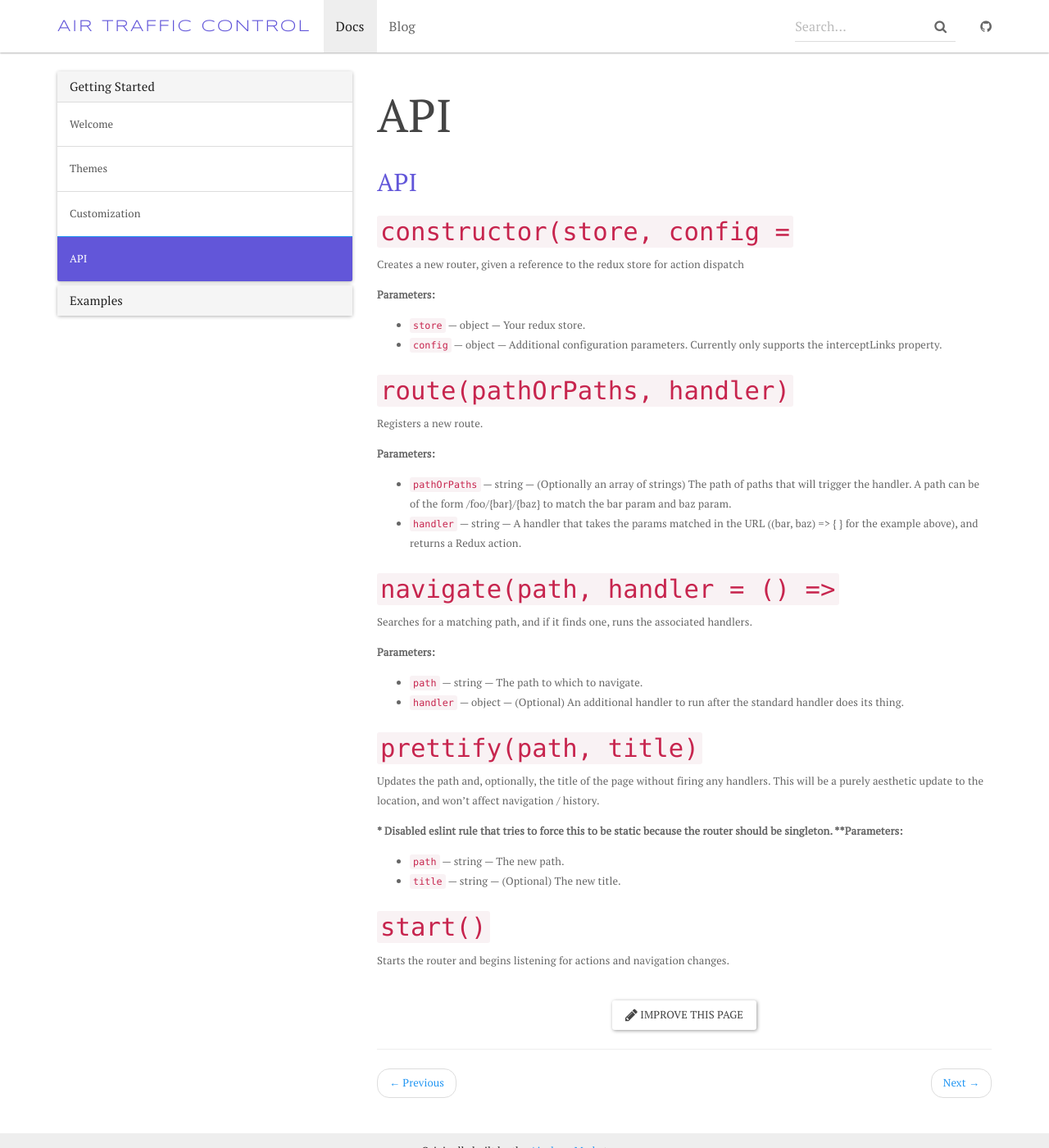
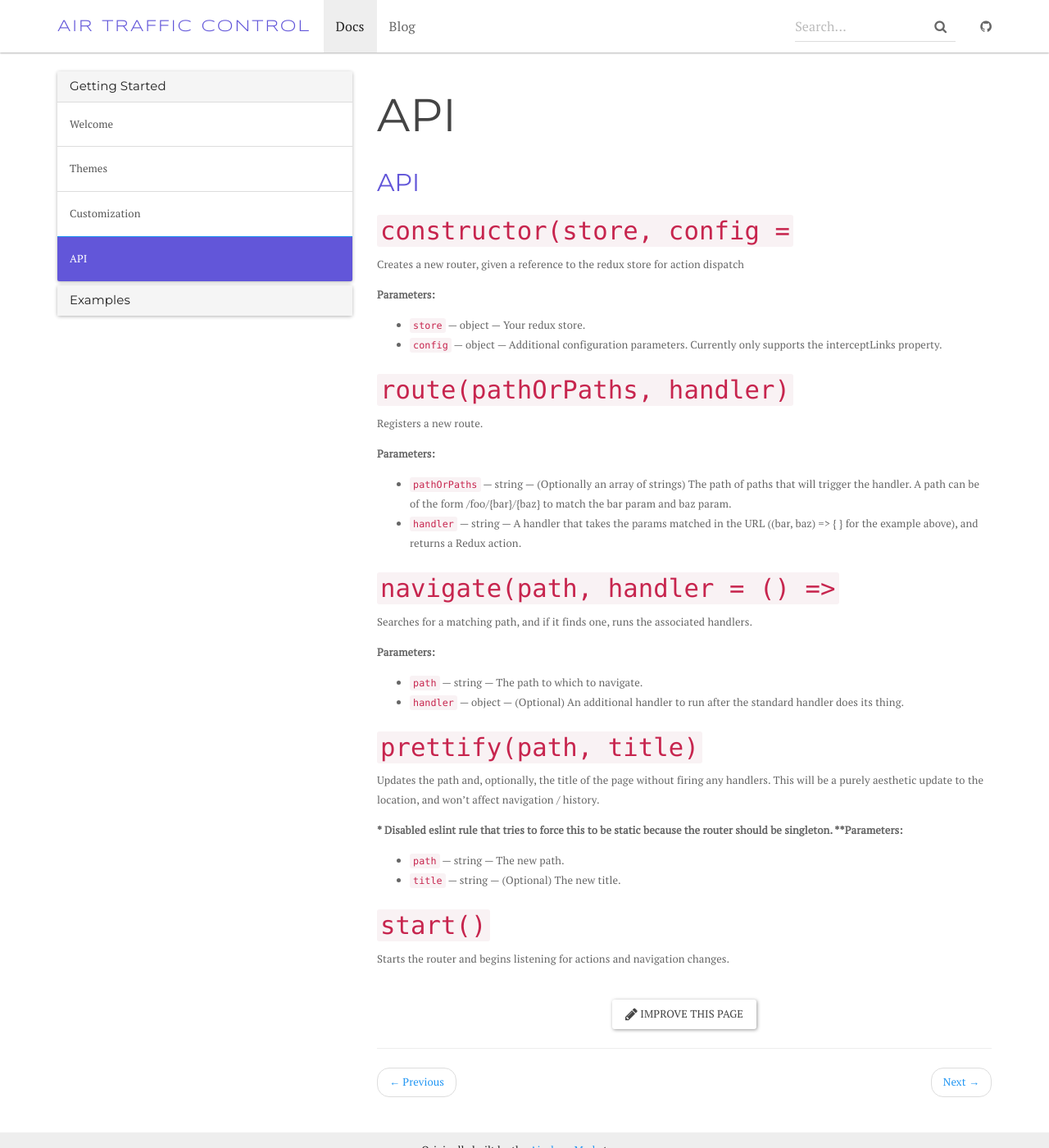
Before and after one commit to airplane-mode/air-traffic-control, a Jekyll site: the page built from docs/_docs/api.md, in a window 1280 px wide and 1400 px high. Shown: the whole window at 82% size. Built offline with Jekyll 4.4.1, drawn with Linux system fonts in a browser that asks for light colours; nearby versions of some CDN libraries.

Commit message:
Montserrat for headers

```diff
--- a/docs/css/main.scss
+++ b/docs/css/main.scss
@@ -30,6 +30,10 @@ body {
   padding-top: $navbar-height + $navbar-margin-bottom;
   margin-bottom: 46px;
   font-family: "PT Serif" !important;
+}
+
+h1, h2, h3, h4 {
+  font-family: "Montserrat" !important;
 }
 
 .navbar-brand{
```
